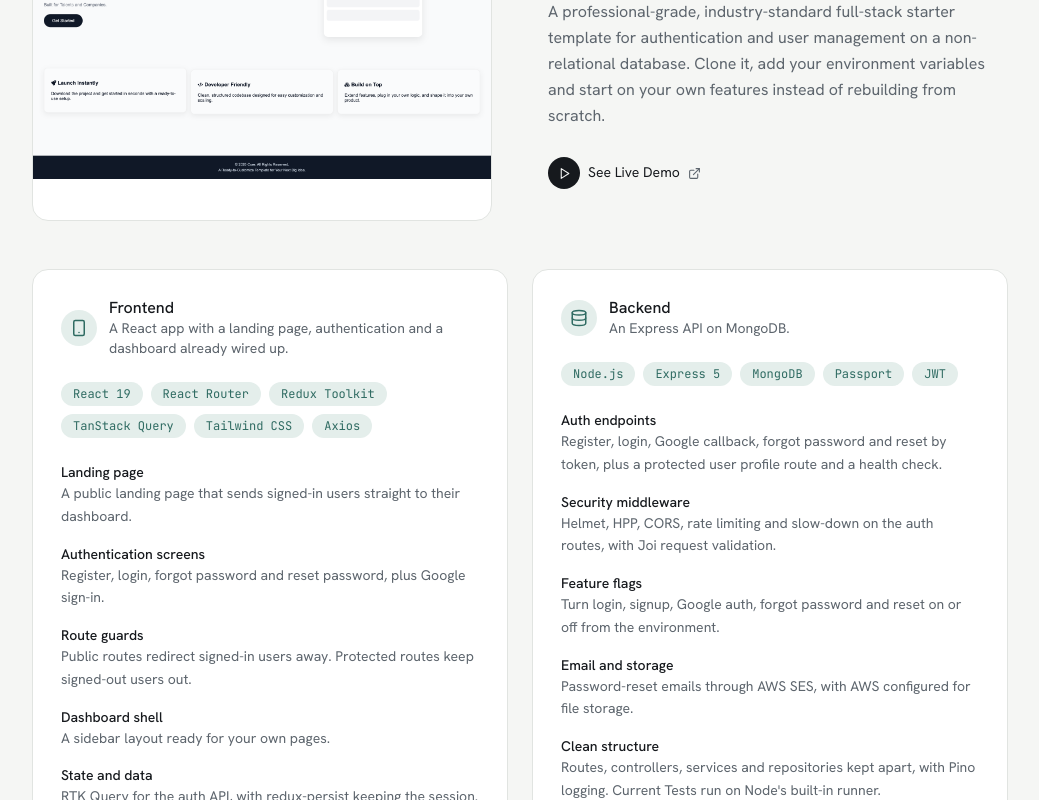
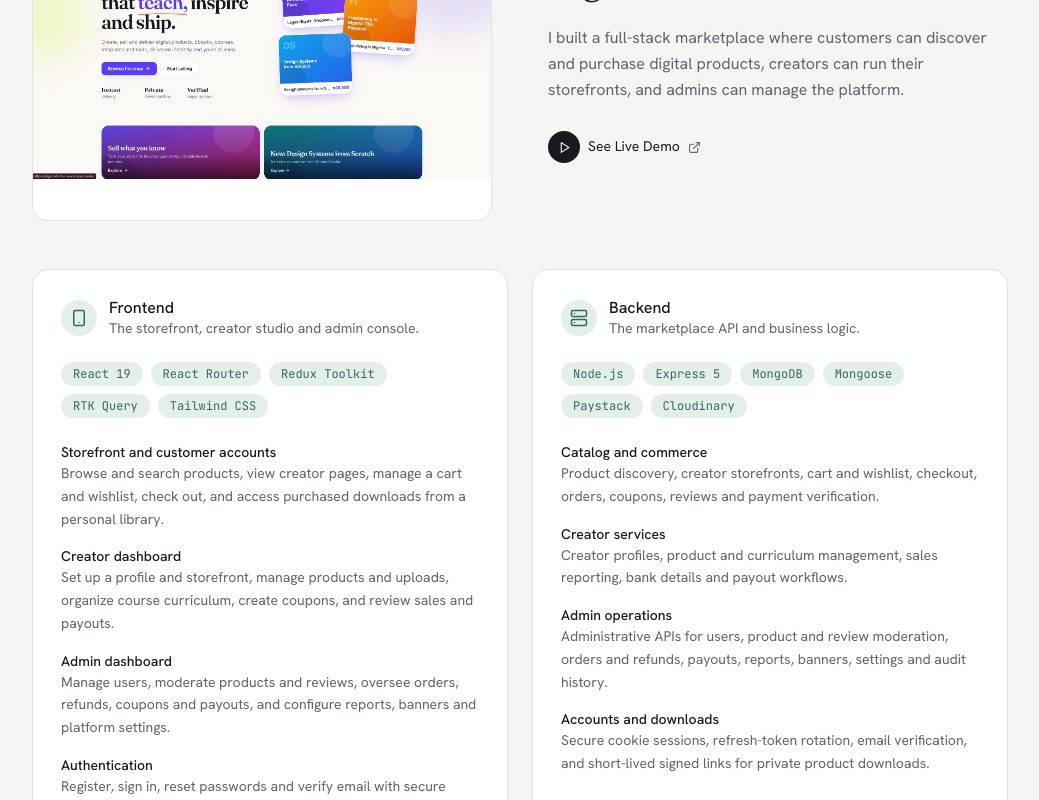
Before and after one commit to dikehprosper/My-portfolio, a Next.js app: page / in a window 1280 px wide. Shown: the part 2200-3000 px from the top of the page, without its empty margins (120-1159 px from the left). Built offline with nearby package versions, Linux system fonts and the light colour scheme.

Commit message:
Add Digishelf to portfolio projects
Highlight the marketplace, storefront, creator dashboard, admin dashboard,
and core API features using the existing project format.

```diff
--- a/app/components/Projects.tsx
+++ b/app/components/Projects.tsx
@@ -35,6 +35,80 @@ interface Project {
   frontend: Side;
   backend: Side;
 }
+
+/* ------------------------------------------------------------------ */
+/* DIGISHELF                                                           */
+/* ------------------------------------------------------------------ */
+
+const digishelf: Project = {
+  title: "Digishelf",
+  kind: "Digital products marketplace",
+  livelink: "https://digishelf-five.vercel.app/",
+  image: "/digishelf.png",
+  overview:
+    "I built a full-stack marketplace where customers can discover and purchase digital products, creators can run their storefronts, and admins can manage the platform.",
+  frontend: {
+    label: "Frontend",
+    summary: "The storefront, creator studio and admin console.",
+    icon: <Smartphone size={18} />,
+    stack: [
+      "React 19",
+      "React Router",
+      "Redux Toolkit",
+      "RTK Query",
+      "Tailwind CSS",
+    ],
+    features: [
+      {
+        title: "Storefront and customer accounts",
+        text: "Browse and search products, view creator pages, manage a cart and wishlist, check out, and access purchased downloads from a personal library.",
+      },
+      {
+        title: "Creator dashboard",
+        text: "Set up a profile and storefront, manage products and uploads, organize course curriculum, create coupons, and review sales and payouts.",
+      },
+      {
+        title: "Admin dashboard",
+        text: "Manage users, moderate products and reviews, oversee orders, refunds, coupons and payouts, and configure reports, banners and platform settings.",
+      },
+      {
+        title: "Authentication",
+        text: "Register, sign in, reset passwords and verify email with secure cookie-based sessions.",
+      },
+    ],
+  },
+  backend: {
+    label: "Backend",
+    summary: "The marketplace API and business logic.",
+    icon: <Server size={18} />,
+    stack: [
+      "Node.js",
+      "Express 5",
+      "MongoDB",
+      "Mongoose",
+      "Paystack",
+      "Cloudinary",
+    ],
+    features: [
+      {
+        title: "Catalog and commerce",
+        text: "Product discovery, creator storefronts, cart and wishlist, checkout, orders, coupons, reviews and payment verification.",
+      },
+      {
+        title: "Creator services",
+        text: "Creator profiles, product and curriculum management, sales reporting, bank details and payout workflows.",
+      },
+      {
+        title: "Admin operations",
+        text: "Administrative APIs for users, product and review moderation, orders and refunds, payouts, reports, banners, settings and audit history.",
+      },
+      {
+        title: "Accounts and downloads",
+        text: "Secure cookie sessions, refresh-token rotation, email verification, and short-lived signed links for private product downloads.",
+      },
+    ],
+  },
+};
 
 /* ------------------------------------------------------------------ */
 /* LAMEDCASH                                                           */
@@ -237,7 +311,7 @@ const corePostgres: Project = {
   },
 };
 
-const projects: Project[] = [coreMongo, corePostgres, lamedcash];
+const projects: Project[] = [digishelf, coreMongo, corePostgres, lamedcash];
 
 /* ------------------------------------------------------------------ */
 /* UI                                                                  */
```
Also changed, not shown: public/digishelf.png (added).
